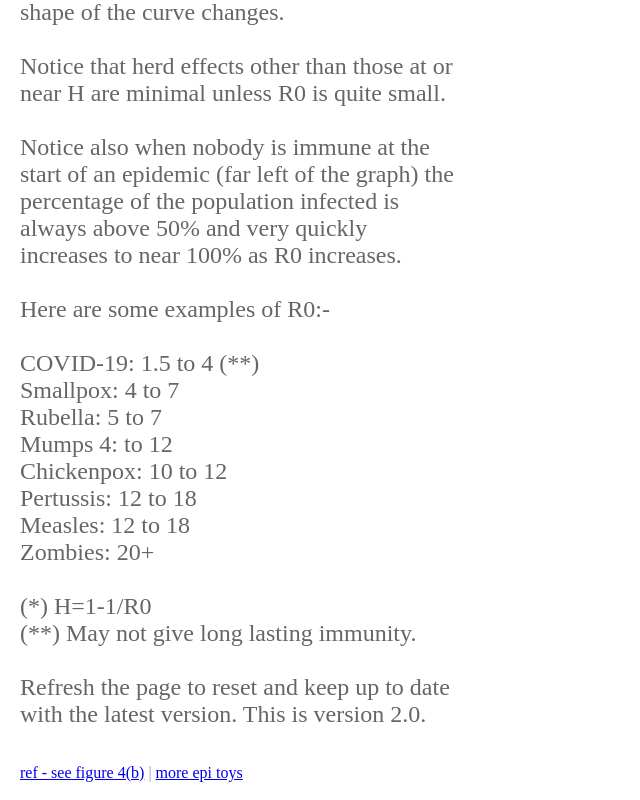
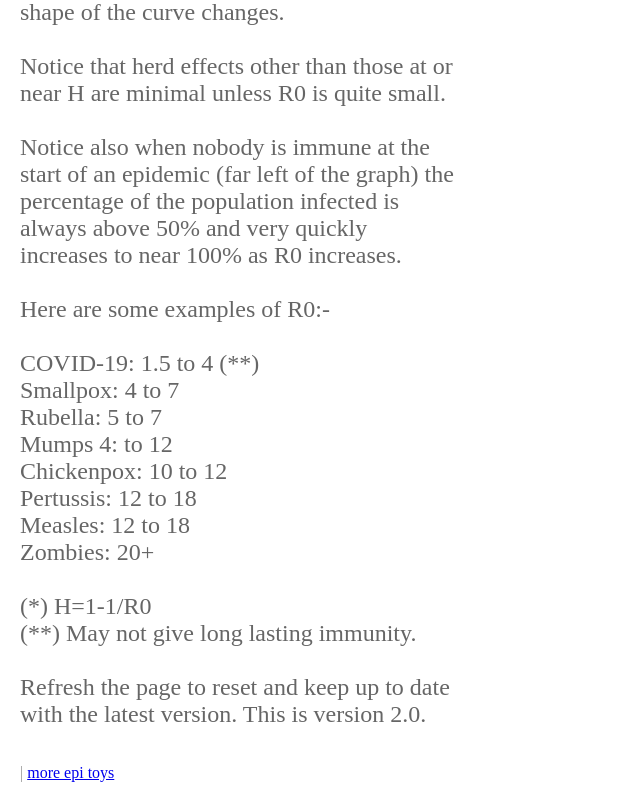
Before and after one commit to op12no2/indirect, a plain HTML site: page index.htm in a window 1280 px wide. Shown: the part 1889-2689 px from the top of the page, without its empty margins (0-640 px from the left). Drawn offline with nearby package versions, Linux system fonts and the light colour scheme.

Commit message:
Update index.htm

```diff
--- a/index.htm
+++ b/index.htm
@@ -138,7 +138,7 @@ This is version <span id="ver">x</span>.
 <div id="text2">
 <br>
 <br>
-<a target="_blank" href="http://op12no2.me/stuff/herdhis.pdf">ref - see figure 4(b)</a>
+
 |
 <a target="_blank" href="http://op12no2.me">more epi toys</a><br>
 <br>
```
